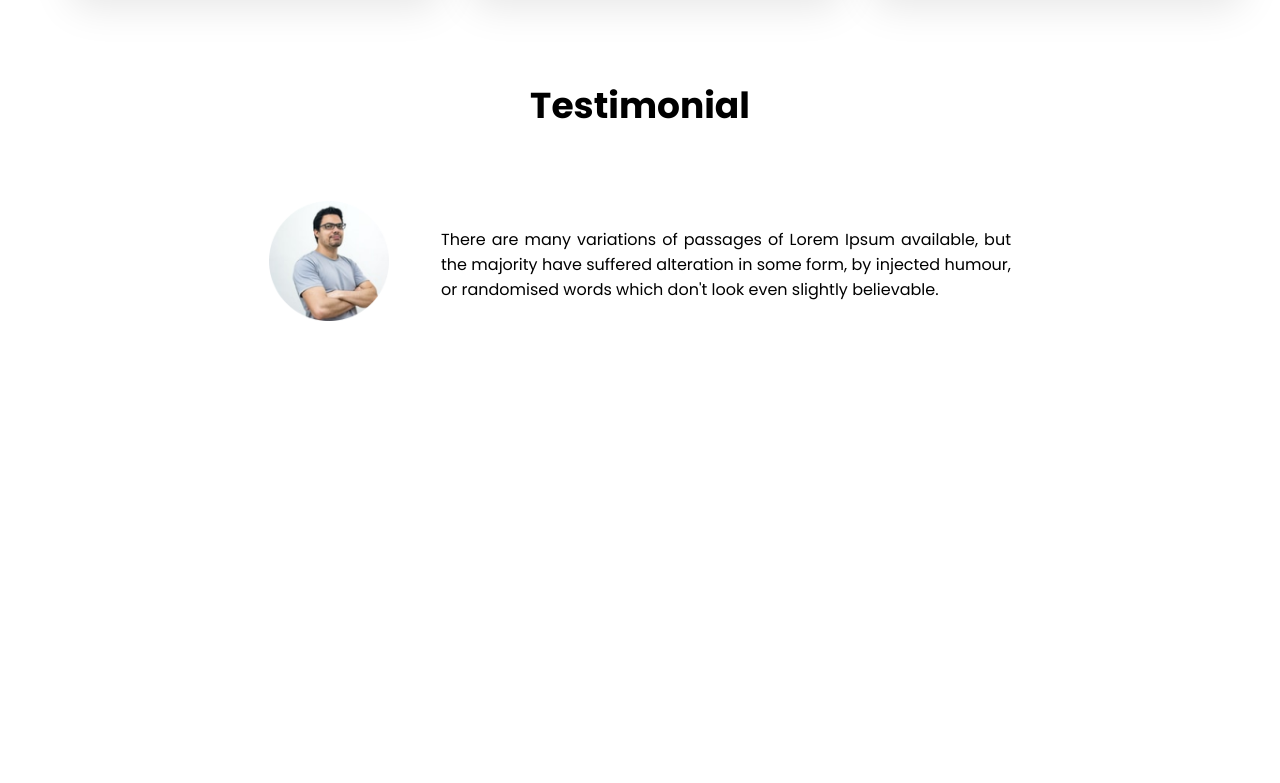
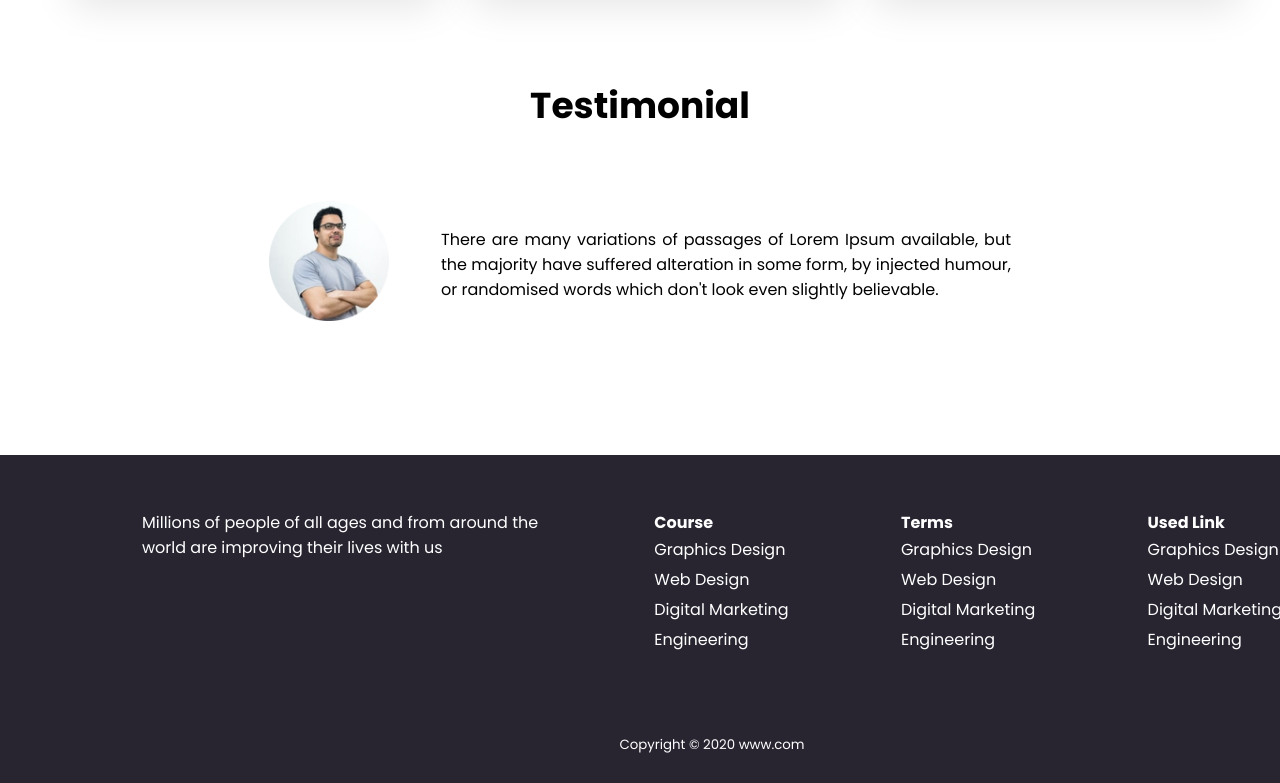
Before and after one commit to Md-Sakibul-Islam/E-School, a plain HTML site: page index.html in a window 1280 px wide. Shown: the part 1590-2373 px from the top of the page. Before the commit the page ends 1918 px from the top, so only its background shows below. Drawn offline with Linux system fonts and the light colour scheme.

Commit message:
footer section done

```diff
--- a/css/style.css
+++ b/css/style.css
@@ -170,14 +170,16 @@ h3 {
 /* information section css end */
 
 /* courses section start  */
-.section-courses{
+.section-courses {
     padding-bottom: 81px;
 }
-.courses-title{
+
+.courses-title {
     padding-bottom: 62px;
     text-align: center;
     color: #413960;
 }
+
 .courses {
     display: flex;
     gap: 30px;
@@ -189,43 +191,80 @@ h3 {
     box-shadow: 0px 10px 40px 0px rgba(0, 0, 0, 0.10);
     padding: 24px 20px 30px 20px;
 }
-.course-card a{
+
+.course-card a {
     display: inline-block;
     margin: 20px 0 34px 0;
- color: #FFF;
+    color: #FFF;
 }
 
 .course-card img {
     width: 331px;
 }
 
-.card-footer{
+.card-footer {
     display: flex;
     justify-content: space-between;
 }
-.card-footer i{
- color: #585859;
- padding: 6px 6px 6px 0;
+
+.card-footer i {
+    color: #585859;
+    padding: 6px 6px 6px 0;
 }
+
 /* courses section end */
 
+.testimonial {
+    padding-bottom: 127px;
+}
 
-.testimonial-heading{
+.testimonial-heading {
     color: #000;
     text-align: center;
     padding-bottom: 68px;
 }
-.client-review img{
+
+.client-review img {
     width: 120px;
 }
 
-.client-review{
+.client-review {
     display: flex;
     justify-content: center;
     align-items: center;
     gap: 52px;
 }
-.profile-content p{
+
+.profile-content p {
     text-align: justify;
     width: 570px;
 }
+
+
+/* footer section css start  */
+.footer-section {
+    background-color: #282531;
+    padding: 55px 136px 0 142px;
+}
+
+.footer-wraper {
+    color: #FFF;
+    display: flex;
+    justify-content: space-between;
+}
+
+.footer-wraper li{
+    line-height: 30px;
+}
+.message {
+    flex-basis: 400px;
+}
+
+.footer-copy {
+    color: #FFF;
+    padding-top: 76px;
+    padding-bottom: 27px;
+    text-align: center;
+}
+
+/* footer section css end  */
--- a/index.html
+++ b/index.html
@@ -168,6 +168,43 @@
         </div>
     </section>
 
+    <!-- footer section start  -->
+    <section class="footer-section">
+       <div class="container">
+        <div class="footer-wraper">
+            <div class="message">
+                <p>Millions of people of all ages and from around
+                    the world are improving their lives with us</p>
+            </div>
+            <div class="course-group">
+                <h4>Course</h4>
+                <li>Graphics Design</li>
+                <li>Web Design</li>
+                <li>Digital Marketing</li>
+                <li>Engineering</li>
+            </div>
+            <div class="terms">
+                <h4>Terms</h4>
+                <li>Graphics Design</li>
+                <li>Web Design</li>
+                <li>Digital Marketing</li>
+                <li>Engineering</li>
+            </div>
+            <div class="use-link">
+                <h4>Used Link</h4>
+                <li>Graphics Design</li>
+                <li>Web Design</li>
+                <li>Digital Marketing</li>
+                <li>Engineering</li>
+            </div>
+
+        </div>
+        <div class="footer-copy">
+            <small> Copyright &copy; 2020 www.com</small>
+        </div>
+       </div>
+    </section>
+<!-- footer section end  -->
 </body>
 
 </html>
```
